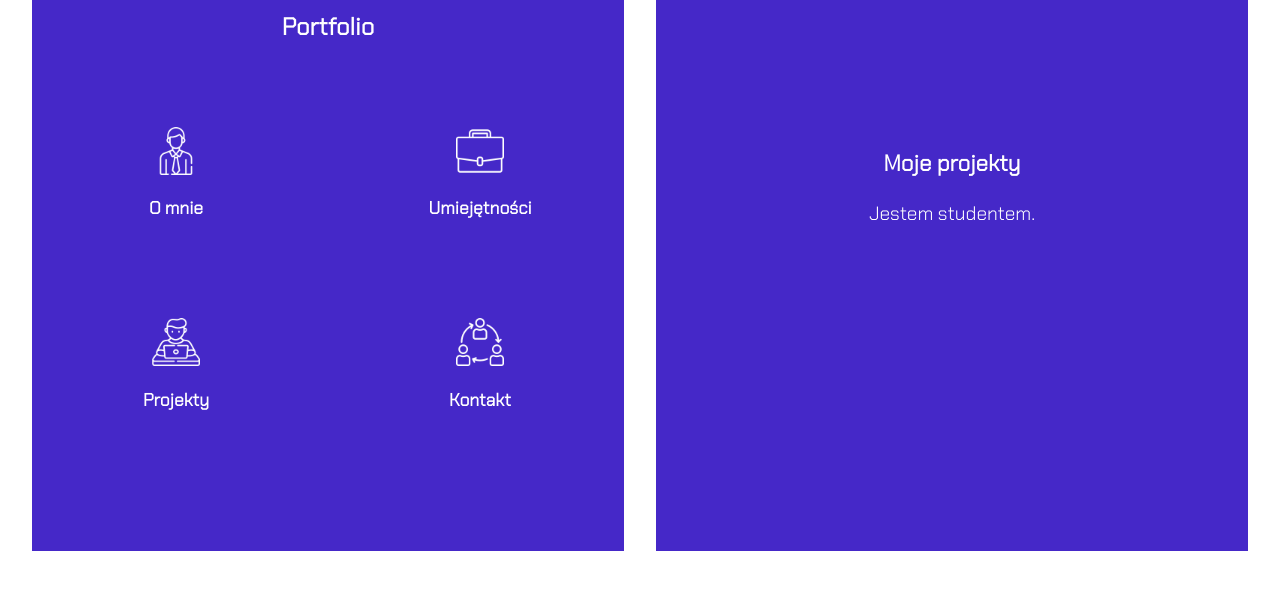
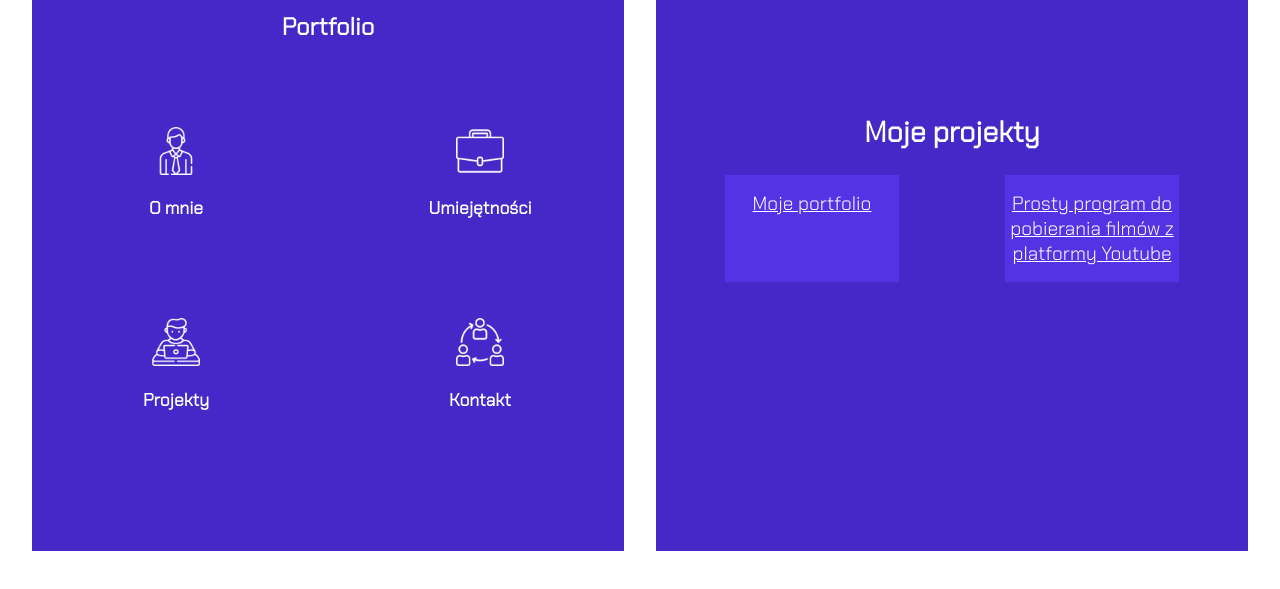
Before and after one commit to PibedeBarr10/Portfolio, a plain HTML site: page projects.html in a window 1280 px wide. Shown: the part 211-800 px from the top of the page. Drawn offline with nearby package versions, Linux system fonts and the light colour scheme.

Commit message:
Edit project and contact pages

```diff
--- a/css/style.css
+++ b/css/style.css
@@ -15,10 +15,6 @@ body {
     margin: 0 auto;
     font-family: 'Chakra Petch', sans-serif;
     color: white;
-}
-
-header {
-
 }
 
 main {
@@ -67,7 +63,8 @@ nav a {
 }
 
 nav a:hover {
-    background-color: rgb(83, 51, 228);
+    /*background-color: rgb(83, 51, 228);*/
+    border: 0.01vh solid white;
 }
 
 nav a img {
@@ -100,7 +97,6 @@ nav a img {
     display: grid;
     grid-template-columns: 1fr 1fr;
     gap: 4vh;
-
 }
 
 .block_1 {
@@ -115,3 +111,35 @@ nav a img {
 .block_1 li {
     padding: 0.8vh;
 }
+
+.projects {
+    display: grid;
+    grid-template-columns: 1fr 1fr;
+    gap: 4vh;
+}
+
+.block_2 {
+    width: 70%;
+    margin: 0 auto;
+    padding-top: 2vh;
+    padding-bottom: 2vh;
+    background-color: rgb(83, 51, 228);
+    text-align: center;
+}
+
+.block_2 a {
+    color: white;
+}
+
+.contact {
+    display: inline-flex;
+}
+
+.contact li {
+    list-style: none;
+    margin: 2vh;
+}
+
+.contact li a img {
+    filter: invert(100%);
+}
--- a/projects.html
+++ b/projects.html
@@ -34,8 +34,15 @@
         </div>
         <div class="right" id="spa-container">
             <div class="text">
-                <h3>Moje projekty</h3>
-                <p>Jestem studentem.</p>
+                <h2>Moje projekty</h2>
+                <div class="projects">
+                    <div class="block_2">
+                        <a href="">Moje portfolio</a>
+                    </div>
+                    <div class="block_2">
+                        <a href="https://github.com/PibedeBarr10/simple-youtube-downloader">Prosty program do pobierania filmów z platformy Youtube</a>
+                    </div>
+                </div>
             </div>
         </div>
     </main>
```
Also changed, not shown: contact.html (+13 -2 lines), png/github.png (added), png/mail.png (added).
